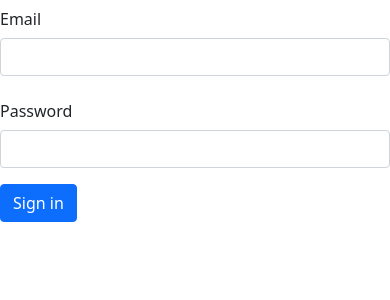
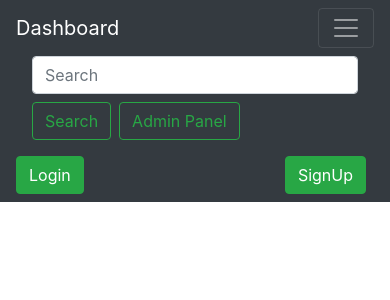
Before and after one commit to NSU-FA20-CSE299-3/Group06, a Django app: page /App_Login/ in a window 390 px wide. Shown: the top 300 px of the page. Run offline with Django 3.2, Linux system fonts and the light colour scheme; parts of the project's set-up code (start-up, migrations or seed data) failed here and were passed over; some libraries are stand-ins or nearby versions.

Commit message:
Enhancement: #5
extend the base template inside index.html

```diff
--- a/Code/App_Login/templates/App_login/index.html
+++ b/Code/App_Login/templates/App_login/index.html
@@ -1,42 +1,2 @@
-<!doctype html>
-<html lang="en">
-  <head>
-    <!-- Required meta tags -->
-    <meta charset="utf-8">
-    <meta name="viewport" content="width=device-width, initial-scale=1">
-
-    <!-- Bootstrap CSS -->
-    <link href="https://cdn.jsdelivr.net/npm/bootstrap@5.0.0-beta1/dist/css/bootstrap.min.css" rel="stylesheet" integrity="sha384-giJF6kkoqNQ00vy+HMDP7azOuL0xtbfIcaT9wjKHr8RbDVddVHyTfAAsrekwKmP1" crossorigin="anonymous">
-
-    <title>Hello, world!</title>
-  </head>
-  <body>
-    <form>
-  <div class="row mb-3">
-    <label for="inputEmail3" class="col-sm-2 col-form-label">Email</label>
-    <div class="col-sm-10">
-      <input type="email" class="form-control" id="inputEmail3">
-    </div>
-  </div>
-  <div class="row mb-3">
-    <label for="inputPassword3" class="col-sm-2 col-form-label">Password</label>
-    <div class="col-sm-10">
-      <input type="password" class="form-control" id="inputPassword3">
-    </div>
-  </div>
-
-  <button type="submit" class="btn btn-primary">Sign in</button>
-</form>
-
-    <!-- Optional JavaScript; choose one of the two! -->
-
-    <!-- Option 1: Bootstrap Bundle with Popper -->
-    <script src="https://cdn.jsdelivr.net/npm/bootstrap@5.0.0-beta1/dist/js/bootstrap.bundle.min.js" integrity="sha384-ygbV9kiqUc6oa4msXn9868pTtWMgiQaeYH7/t7LECLbyPA2x65Kgf80OJFdroafW" crossorigin="anonymous"></script>
-
-    <!-- Option 2: Separate Popper and Bootstrap JS -->
-    <!--
-    <script src="https://cdn.jsdelivr.net/npm/@popperjs/core@2.5.4/dist/umd/popper.min.js" integrity="sha384-q2kxQ16AaE6UbzuKqyBE9/u/KzioAlnx2maXQHiDX9d4/zp8Ok3f+M7DPm+Ib6IU" crossorigin="anonymous"></script>
-    <script src="https://cdn.jsdelivr.net/npm/bootstrap@5.0.0-beta1/dist/js/bootstrap.min.js" integrity="sha384-pQQkAEnwaBkjpqZ8RU1fF1AKtTcHJwFl3pblpTlHXybJjHpMYo79HY3hIi4NKxyj" crossorigin="anonymous"></script>
-    -->
-  </body>
-</html>
+{%  extends 'App_login/base.html' %}
+{% block title %} login {% endblock %}
```
